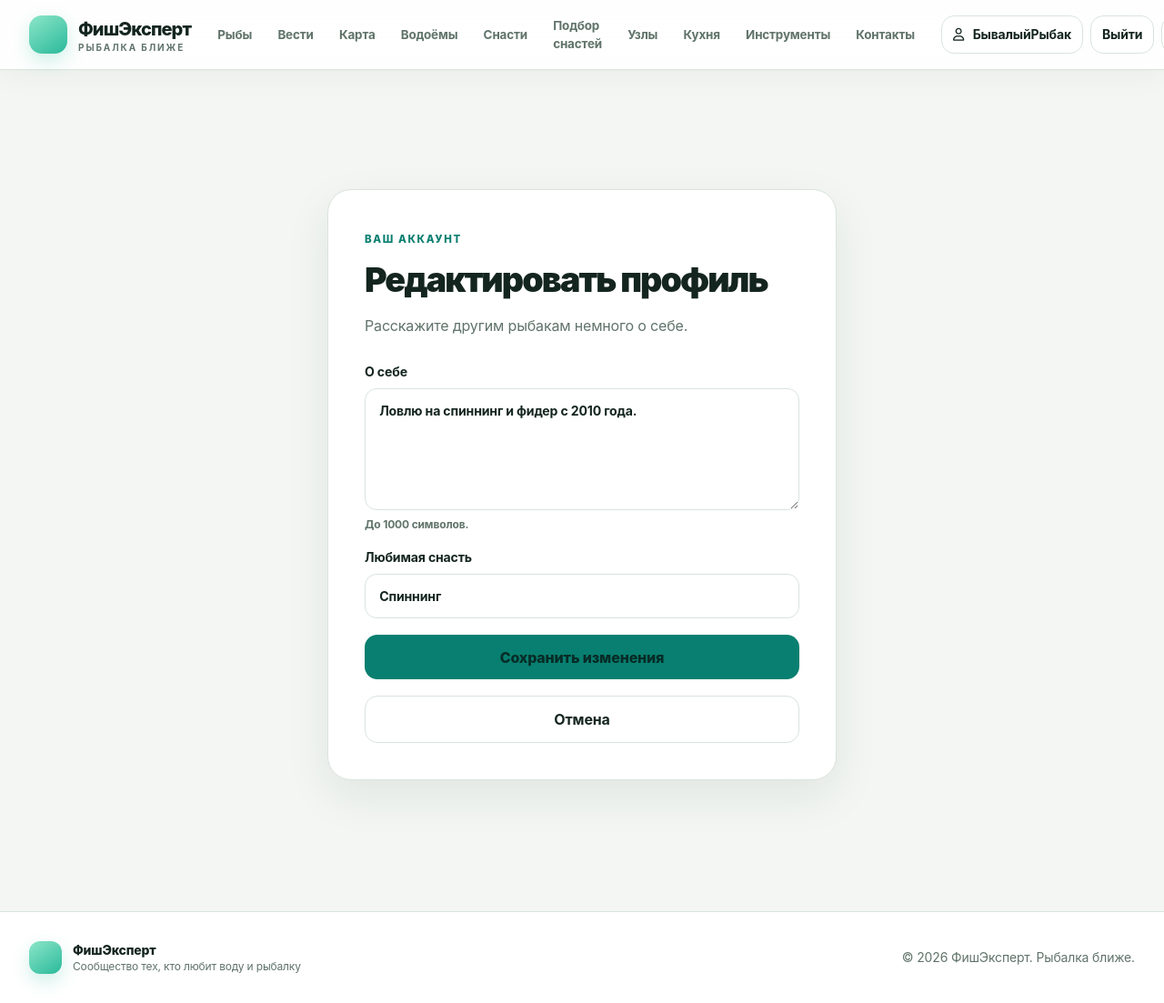
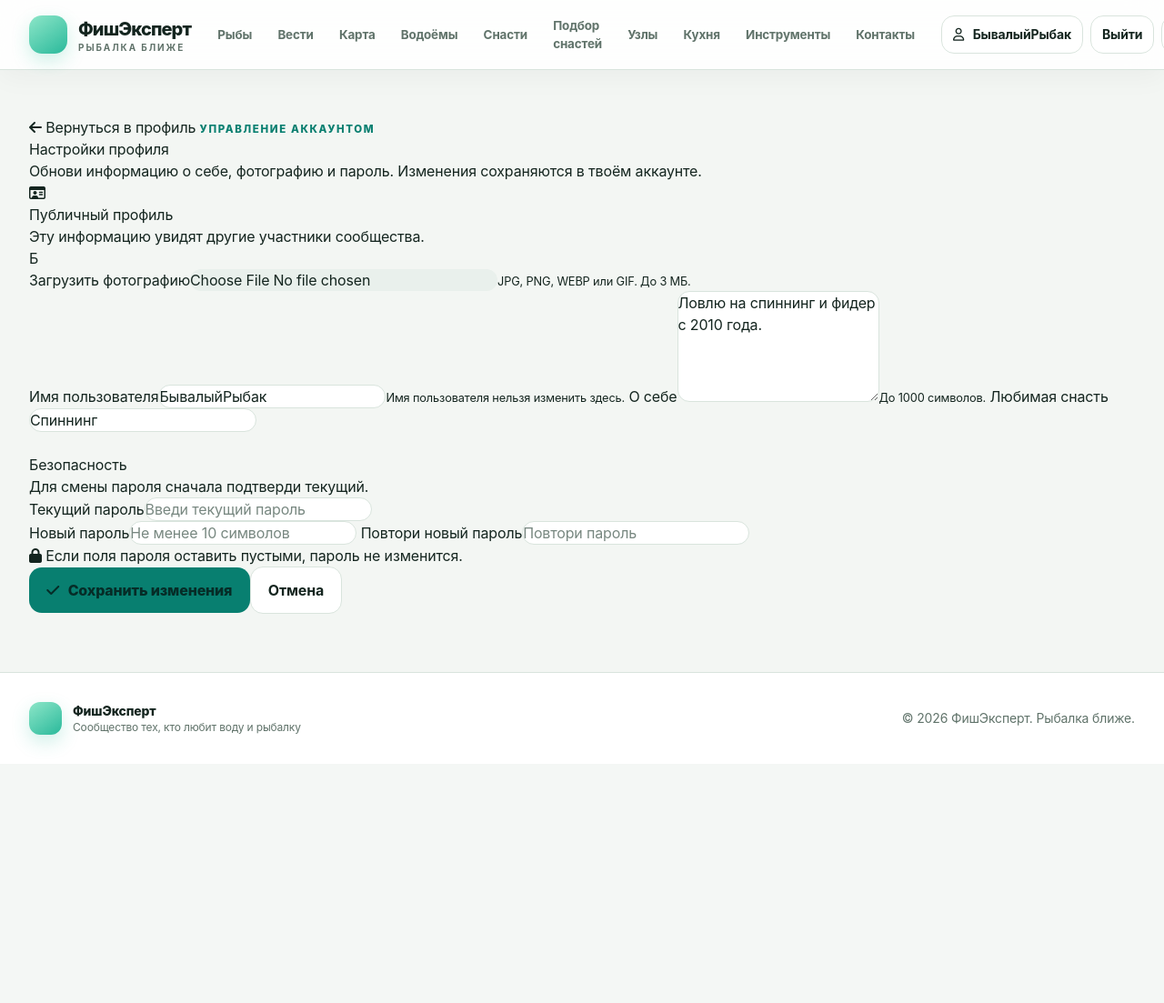
Before and after one commit to kirsanovalexey2011-source/FisherPro1111, a Flask app: page /user/edit in a window 1280 px wide; the page is wider, and only the part inside the window is pictured. Shown: that part at 91% size. After the commit the page ends 815 px from the top of that part, so only its background shows below. Run offline with Flask 3, Linux system fonts and the light colour scheme; a user stored in the database is signed in.

Commit message:
Add avatar and password account settings

```diff
--- a/templates/edit_profile.html
+++ b/templates/edit_profile.html
@@ -1,18 +1,41 @@
 {% extends "base.html" %}
-{% block title %}Редактирование профиля — ФишЭксперт{% endblock %}
+{% block title %}Настройки профиля — ФишЭксперт{% endblock %}
 {% block content %}
-<section class="fe-auth-wrap">
-  <div class="fe-auth-card fe-edit-card">
-    <p class="fe-eyebrow">Ваш аккаунт</p>
-    <h1>Редактировать профиль</h1>
-    <p class="fe-muted">Расскажите другим рыбакам немного о себе.</p>
-    <form method="post" class="fe-auth-form">
-      <input type="hidden" name="_csrf_token" value="{{ csrf_token() }}">
-      <label>О себе<textarea class="fe-input" name="bio" rows="5" maxlength="1000" placeholder="Какие способы ловли предпочитаете?">{{ current_user.bio or '' }}</textarea><span class="fe-muted text-xs">До 1000 символов.</span></label>
-      <label>Любимая снасть<input class="fe-input" type="text" name="favorite_tackle" maxlength="100" value="{{ current_user.favorite_tackle or '' }}" placeholder="Например, спиннинг"></label>
-      <button class="fe-button w-full" type="submit">Сохранить изменения</button>
-      <a class="fe-button-secondary w-full text-center no-underline" href="{{ url_for('user_profile', username=current_user.username) }}">Отмена</a>
-    </form>
-  </div>
+<section class="fe-settings-page">
+  <header class="fe-settings-heading">
+    <a href="{{ url_for('user_profile', username=current_user.username) }}" class="fe-settings-back"><i class="fa-solid fa-arrow-left"></i> Вернуться в профиль</a>
+    <span class="fe-eyebrow">Управление аккаунтом</span>
+    <h1>Настройки профиля</h1>
+    <p>Обнови информацию о себе, фотографию и пароль. Изменения сохраняются в твоём аккаунте.</p>
+  </header>
+
+  <form method="post" enctype="multipart/form-data" class="fe-settings-form">
+    <input type="hidden" name="_csrf_token" value="{{ csrf_token() }}">
+    <section class="fe-settings-card">
+      <div class="fe-settings-card-title"><span><i class="fa-regular fa-id-card"></i></span><div><h2>Публичный профиль</h2><p>Эту информацию увидят другие участники сообщества.</p></div></div>
+      <div class="fe-settings-avatar-row">
+        <div class="fe-settings-avatar">
+          {% if current_user.avatar and current_user.avatar.startswith('uploads/avatars/') %}
+            <img src="{{ url_for('static', filename=current_user.avatar) }}" alt="Текущий аватар">
+          {% else %}<span>{{ current_user.username[:1] | upper }}</span>{% endif %}
+        </div>
+        <label class="fe-settings-upload">Загрузить фотографию<input type="file" name="avatar" accept=".jpg,.jpeg,.png,.webp,.gif,image/jpeg,image/png,image/webp,image/gif"><small>JPG, PNG, WEBP или GIF. До 3 МБ.</small></label>
+      </div>
+      <label class="fe-settings-field">Имя пользователя<input class="fe-input" type="text" value="{{ current_user.username }}" disabled><small>Имя пользователя нельзя изменить здесь.</small></label>
+      <label class="fe-settings-field">О себе<textarea class="fe-input" name="bio" rows="5" maxlength="1000" placeholder="Расскажи о любимых местах, способах ловли и своём опыте...">{{ current_user.bio or '' }}</textarea><small>До 1000 символов.</small></label>
+      <label class="fe-settings-field">Любимая снасть<input class="fe-input" type="text" name="favorite_tackle" maxlength="100" value="{{ current_user.favorite_tackle or '' }}" placeholder="Например, спиннинг или фидер"></label>
+    </section>
+
+    <section class="fe-settings-card">
+      <div class="fe-settings-card-title"><span><i class="fa-solid fa-shield-halved"></i></span><div><h2>Безопасность</h2><p>Для смены пароля сначала подтверди текущий.</p></div></div>
+      <label class="fe-settings-field">Текущий пароль<input class="fe-input" type="password" name="current_password" autocomplete="current-password" placeholder="Введи текущий пароль"></label>
+      <div class="fe-settings-password-grid">
+        <label class="fe-settings-field">Новый пароль<input class="fe-input" type="password" name="new_password" autocomplete="new-password" minlength="10" maxlength="1024" placeholder="Не менее 10 символов"></label>
+        <label class="fe-settings-field">Повтори новый пароль<input class="fe-input" type="password" name="password_confirmation" autocomplete="new-password" minlength="10" maxlength="1024" placeholder="Повтори пароль"></label>
+      </div>
+      <p class="fe-settings-security-note"><i class="fa-solid fa-lock"></i> Если поля пароля оставить пустыми, пароль не изменится.</p>
+    </section>
+    <div class="fe-settings-actions"><button class="fe-button" type="submit"><i class="fa-solid fa-check"></i> Сохранить изменения</button><a class="fe-button-secondary" href="{{ url_for('user_profile', username=current_user.username) }}">Отмена</a></div>
+  </form>
 </section>
 {% endblock %}
```
